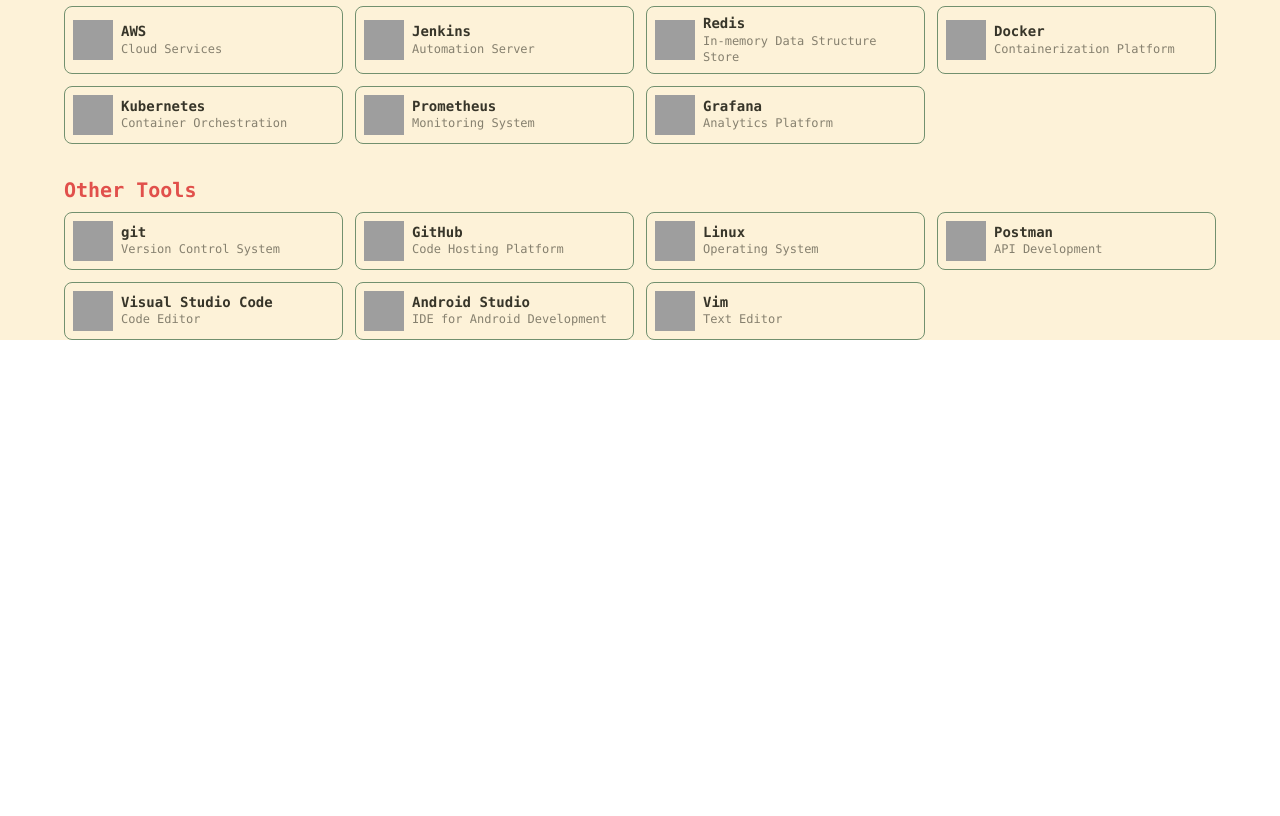
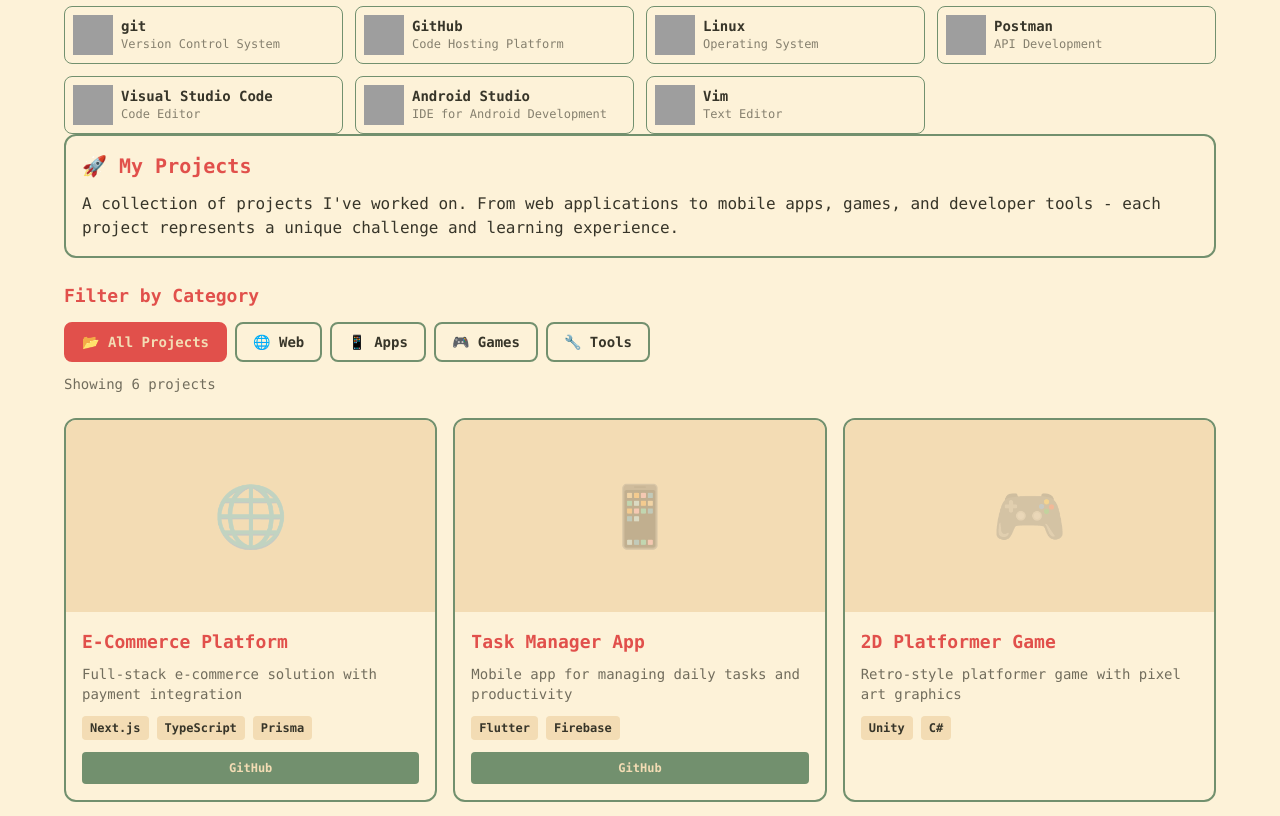
Before and after one commit to analog-sombra/analog-sombra-portfolio, a Next.js app: page / in a window 1280 px wide. Shown: the part 1960-2776 px from the top of the page. Before the commit the page ends 2300 px from the top, so only its background shows below. Built offline with nearby package versions, Linux system fonts and the light colour scheme; grey boxes are pictures that could not be loaded.

Commit message:
build; project part done

```diff
--- a/src/app/page.tsx
+++ b/src/app/page.tsx
@@ -3,6 +3,7 @@
 import About from "@/components/about";
 import Home from "@/components/home";
 import Tools from "@/components/tools";
+import Projects from "@/components/project";
 
 export default function Page() {
 
@@ -13,6 +14,7 @@
       <Home />
       <About />
       <Tools />
+      <Projects />
 
 
 
--- a/src/components/project.tsx
+++ b/src/components/project.tsx
@@ -1,49 +1,283 @@
 "use client";
 
-import Image from "next/image";
+import { useState, useRef } from "react";
+import gsap from "gsap";
+
+type ProjectCategory = "all" | "app" | "web" | "games" | "tools";
+
+interface Project {
+  id: number;
+  title: string;
+  description: string;
+  category: ProjectCategory;
+  image: string;
+  tags: string[];
+  github?: string;
+  demo?: string;
+}
 
 const Projects = () => {
+  const [activeFilter, setActiveFilter] = useState<ProjectCategory>("all");
+  const projectsRef = useRef<(HTMLDivElement | null)[]>([]);
+  const filterRefs = useRef<(HTMLButtonElement | null)[]>([]);
+
+  const projects: Project[] = [
+    {
+      id: 1,
+      title: "E-Commerce Platform",
+      description: "Full-stack e-commerce solution with payment integration",
+      category: "web",
+      image: "/projects/ecommerce.jpg",
+      tags: ["Next.js", "TypeScript", "Prisma"],
+      github: "https://github.com",
+      demo: "https://demo.com",
+    },
+    {
+      id: 2,
+      title: "Task Manager App",
+      description: "Mobile app for managing daily tasks and productivity",
+      category: "app",
+      image: "/projects/taskmanager.jpg",
+      tags: ["Flutter", "Firebase"],
+      github: "https://github.com",
+    },
+    {
+      id: 3,
+      title: "2D Platformer Game",
+      description: "Retro-style platformer game with pixel art graphics",
+      category: "games",
+      image: "/projects/platformer.jpg",
+      tags: ["Unity", "C#"],
+      demo: "https://demo.com",
+    },
+    {
+      id: 4,
+      title: "Code Snippet Manager",
+      description: "CLI tool for managing and organizing code snippets",
+      category: "tools",
+      image: "/projects/snippets.jpg",
+      tags: ["Rust", "CLI"],
+      github: "https://github.com",
+    },
+    {
+      id: 5,
+      title: "Weather Dashboard",
+      description: "Real-time weather dashboard with beautiful UI",
+      category: "web",
+      image: "/projects/weather.jpg",
+      tags: ["React", "API", "TailwindCSS"],
+      demo: "https://demo.com",
+    },
+    {
+      id: 6,
+      title: "Fitness Tracker",
+      description: "Track workouts and monitor fitness progress",
+      category: "app",
+      image: "/projects/fitness.jpg",
+      tags: ["Flutter", "SQLite"],
+      github: "https://github.com",
+    },
+  ];
+
+  const filters: { id: ProjectCategory; label: string; emoji: string }[] = [
+    { id: "all", label: "All Projects", emoji: "📂" },
+    { id: "web", label: "Web", emoji: "🌐" },
+    { id: "app", label: "Apps", emoji: "📱" },
+    { id: "games", label: "Games", emoji: "🎮" },
+    { id: "tools", label: "Tools", emoji: "🔧" },
+  ];
+
+  const filteredProjects =
+    activeFilter === "all"
+      ? projects
+      : projects.filter((project) => project.category === activeFilter);
+
+  const handleFilterChange = (filter: ProjectCategory, index: number) => {
+    setActiveFilter(filter);
+
+    // Animate filter buttons
+    filterRefs.current.forEach((btn, i) => {
+      if (btn) {
+        gsap.to(btn, {
+          scale: i === index ? 1.05 : 1,
+          duration: 0.2,
+          ease: "power2.out",
+        });
+      }
+    });
+
+    // Animate projects
+    projectsRef.current.forEach((project, i) => {
+      if (project) {
+        gsap.fromTo(
+          project,
+          { opacity: 0, y: 20 },
+          {
+            opacity: 1,
+            y: 0,
+            duration: 0.4,
+            delay: i * 0.1,
+            ease: "power2.out",
+          }
+        );
+      }
+    });
+  };
+
+  const handleProjectHover = (index: number, isHovering: boolean) => {
+    const project = projectsRef.current[index];
+    if (project) {
+      const img = project.querySelector(".project-img");
+      const content = project.querySelector(".project-content");
+
+      if (isHovering) {
+        gsap.to(project, {
+          y: -8,
+          scale: 1.02,
+          duration: 0.3,
+          ease: "power2.out",
+        });
+        gsap.to(img, {
+          scale: 1.1,
+          duration: 0.3,
+          ease: "power2.out",
+        });
+        gsap.to(content, {
+          y: -5,
+          duration: 0.3,
+          ease: "power2.out",
+        });
+      } else {
+        gsap.to(project, {
+          y: 0,
+          scale: 1,
+          duration: 0.3,
+          ease: "power2.out",
+        });
+        gsap.to(img, {
+          scale: 1,
+          duration: 0.3,
+          ease: "power2.out",
+        });
+        gsap.to(content, {
+          y: 0,
+          duration: 0.3,
+          ease: "power2.out",
+        });
+      }
+    }
+  };
+
   return (
-    <div className="grid grid-cols-7 gap-2 w-6xl mx-auto">
-      <div className="col-span-6 border-2 rounded-xl border-[#72906E] p-4">
-        <p className="text-lg text-[#E1504B] font-bold">
-          \(^-^)/ Welcome to Analog Sombra - (Portfolio)
+    <div className="w-6xl mx-auto space-y-6">
+      {/* Header Section */}
+      <div className="border-2 rounded-xl border-[#72906E] p-4">
+        <p className="text-xl text-[#E1504B] font-bold mb-3">
+          🚀 My Projects
         </p>
+        <p className="text-[#373529] text-base font-medium">
+          A collection of projects I&apos;ve worked on. From web applications to mobile apps, games, and developer tools - each project represents a unique challenge and learning experience.
+        </p>
+      </div>
 
-        <div className="mt-4">
-          <div className="relative w-60 h-60 float-left mr-6 mb-4">
-            <Image
-              src="/profile.jpg"
-              alt="Analog Sombra"
-              fill
-              className="object-cover rounded-2xl"
-            />
+      {/* Filter Section */}
+      <div>
+        <p className="text-lg text-[#E1504B] font-bold mb-3">Filter by Category</p>
+        <div className="flex flex-wrap gap-2">
+          {filters.map((filter, index) => (
+            <button
+              key={filter.id}
+              ref={(el) => {
+                filterRefs.current[index] = el;
+              }}
+              onClick={() => handleFilterChange(filter.id, index)}
+              className={`px-4 py-2 rounded-lg font-semibold text-sm transition-all duration-300 ${
+                activeFilter === filter.id
+                  ? "bg-[#E1504B] text-[#f3dcb4] border-2 border-[#E1504B]"
+                  : "bg-transparent text-[#373529] border-2 border-[#72906E] hover:bg-[#f3dcb4]"
+              }`}
+            >
+              {filter.emoji} {filter.label}
+            </button>
+          ))}
+        </div>
+        <div className="mt-3 text-sm text-[#373529] opacity-70">
+          Showing {filteredProjects.length} {filteredProjects.length === 1 ? "project" : "projects"}
+        </div>
+      </div>
+
+      {/* Projects Grid */}
+      <div className="grid grid-cols-1 md:grid-cols-2 lg:grid-cols-3 gap-4">
+        {filteredProjects.map((project, index) => (
+          <div
+            key={project.id}
+            ref={(el) => {
+              projectsRef.current[index] = el;
+            }}
+            onMouseEnter={() => handleProjectHover(index, true)}
+            onMouseLeave={() => handleProjectHover(index, false)}
+            className="border-2 rounded-xl border-[#72906E] overflow-hidden cursor-pointer"
+          >
+            {/* Project Image */}
+            <div className="relative h-48 bg-[#f3dcb4] overflow-hidden">
+              <div className="project-img absolute inset-0 flex items-center justify-center">
+                <p className="text-6xl opacity-20">
+                  {filters.find((f) => f.id === project.category)?.emoji}
+                </p>
+              </div>
+            </div>
+
+            {/* Project Content */}
+            <div className="project-content p-4">
+              <h3 className="text-lg text-[#E1504B] font-bold mb-2">
+                {project.title}
+              </h3>
+              <p className="text-sm text-[#373529] opacity-70 mb-3">
+                {project.description}
+              </p>
+
+              {/* Tags */}
+              <div className="flex flex-wrap gap-2 mb-3">
+                {project.tags.map((tag, i) => (
+                  <span
+                    key={i}
+                    className="px-2 py-1 bg-[#f3dcb4] text-[#373529] text-xs font-semibold rounded"
+                  >
+                    {tag}
+                  </span>
+                ))}
+              </div>
+
+              {/* Links */}
+              <div className="flex gap-2">
+                {project.github && (
+                  <a
+                    href={project.github}
+                    target="_blank"
+                    rel="noopener noreferrer"
+                    className="w-full px-3 py-2 bg-[#72906E] text-[#f3dcb4] text-xs font-semibold rounded text-center hover:bg-[#E1504B] transition-colors duration-300"
+                  >
+                    GitHub
+                  </a>
+                )}
+              </div>
+            </div>
           </div>
-          <p className="text-[#373529] text-xl font-medium mb-3">
-            Hello there! This is Analog Sombra - and you are currently viewing
-            my personal portfolio website. I&apos;m a self-taught programmer and
-            developer with a passion for creating websites, applications, and
-            the digital world. Feel free to browse through my projects and get
-            to know more about me!
+        ))}
+      </div>
+
+      {/* Empty State */}
+      {filteredProjects.length === 0 && (
+        <div className="border-2 rounded-xl border-[#72906E] p-8 text-center">
+          <p className="text-6xl mb-4">🔍</p>
+          <p className="text-xl text-[#E1504B] font-bold mb-2">
+            No projects found
           </p>
-          <p className="text-[#373529] text-lg font-medium mb-2">
-            - My main programming languages are C/C++ and Rust. I&apos;m not a
-            big fan of JavaScript, but I do enjoy working with it when
-            TypeScript is involved.
-          </p>
-          <p className="text-[#373529] text-lg font-medium mb-2">
-            - I Don&apos;t like PHP language and php developers as well both are
-            so annoying.(sorry if you are one of them)
-          </p>
-          <p className="text-[#373529] text-lg font-medium mb-2">
-            - When I&apos;m not coding, I&apos;m usually drawing digital
-            portraits, experimenting with art, or reading fantasy novels.
+          <p className="text-[#373529] opacity-70">
+            Try selecting a different category
           </p>
         </div>
-      </div>
-      <div className="col-span-1 border-2 rounded-xl border-[#72906E] p-2 h-fit">
-        <p className="text-4xl text-[#E05735] font-extrabold mb-4">Links</p>
-      </div>
+      )}
     </div>
   );
 };
--- a/src/components/tools.tsx
+++ b/src/components/tools.tsx
@@ -193,7 +193,7 @@
         </div>
       </div>
 
-      <div>
+      {/* <div>
         <p className="text-xl text-[#E1504B] font-bold mb-2">Cloud & DevOps</p>
         <div className="grid grid-cols-2 md:grid-cols-3 lg:grid-cols-4 gap-3">
           {Cloud_DevOps_Tools.map((tool) => (
@@ -205,7 +205,7 @@
             />
           ))}
         </div>
-      </div>
+      </div> */}
 
       <div>
         <p className="text-xl text-[#E1504B] font-bold mb-2">Other Tools</p>
```
